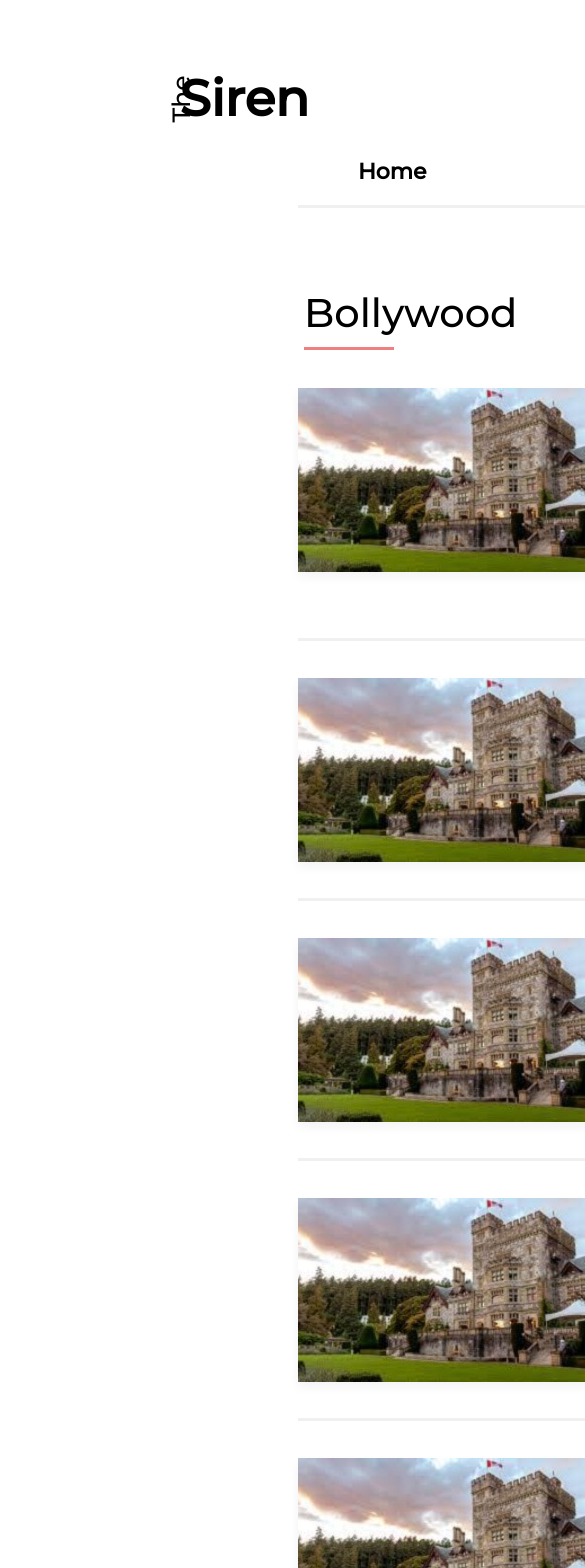
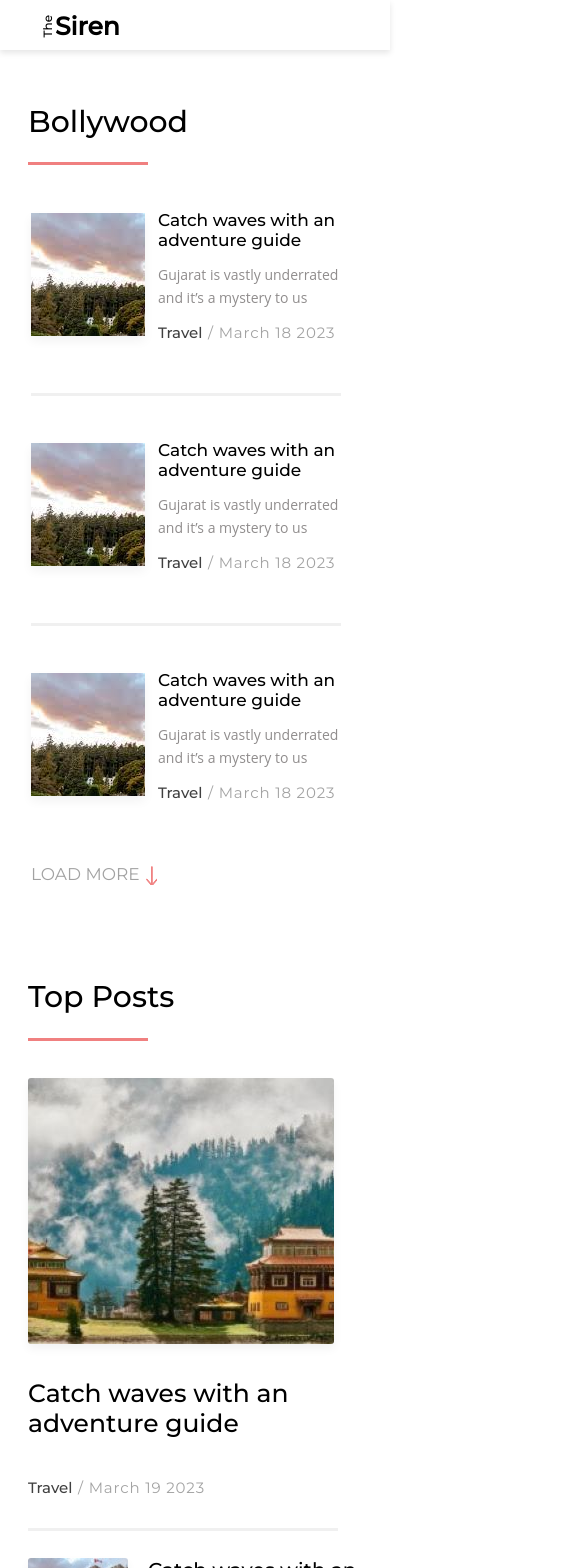
Before and after one commit to aneetmandal/BlogProjectFrontend, a React (Create React App) app in the folder reactblogfrontend/: page /bollywood in a window 390 px wide. Shown: the top 1568 px of the page, 585 px wide, since content can reach past the window. Built offline with nearby package versions, Linux system fonts and the light colour scheme.

Commit message:
Added Mobile View Bollywood Page

```diff
--- a/reactblogfrontend/src/components/bollywood.js
+++ b/reactblogfrontend/src/components/bollywood.js
@@ -32,28 +32,28 @@ class Bollywood extends Component{
 
                 <div className='BW1-Pic'></div>
                 <div className='BW1-Head'>Catch waves with an adventure guide</div>
-                <div className='BW1-Text'>Gujarat is vastly underrated and it’s a mystery to us why the region isn’t more well-</div>
+                <div className='BW1-Text'>Gujarat is vastly underrated and it’s a mystery to us<span className='BW1-MobileText'> why the region isn’t more well-</span></div>
                 <div className='BW1-Tag'>Travel</div>
                 <div className='BW1-Date'>/ March 18 2023</div>
                 <div className='BW1-HR-Line'></div>
 
                 <div className='BW2-Pic'></div>
                 <div className='BW2-Head'>Catch waves with an adventure guide</div>
-                <div className='BW2-Text'>Gujarat is vastly underrated and it’s a mystery to us why the region isn’t more well-</div>
+                <div className='BW2-Text'>Gujarat is vastly underrated and it’s a mystery to us<span className='BW2-MobileText'> why the region isn’t more well-</span></div>
                 <div className='BW2-Tag'>Travel</div>
                 <div className='BW2-Date'>/ March 18 2023</div>
                 <div className='BW2-HR-Line'></div>
 
                 <div className='BW3-Pic'></div>
                 <div className='BW3-Head'>Catch waves with an adventure guide</div>
-                <div className='BW3-Text'>Gujarat is vastly underrated and it’s a mystery to us why the region isn’t more well-</div>
+                <div className='BW3-Text'>Gujarat is vastly underrated and it’s a mystery to us<span className='BW3-MobileText'> why the region isn’t more well-</span></div>
                 <div className='BW3-Tag'>Travel</div>
                 <div className='BW3-Date'>/ March 18 2023</div>
                 <div className='BW3-HR-Line'></div>
 
                 <div className='BW4-Pic'></div>
                 <div className='BW4-Head'>Catch waves with an adventure guide</div>
-                <div className='BW4-Text'>Gujarat is vastly underrated and it’s a mystery to us why the region isn’t more well-</div>
+                <div className='BW4-Text'>Gujarat is vastly underrated and it’s a mystery to us<span className='BW4-MobileText'> why the region isn’t more well-</span></div>
                 <div className='BW4-Tag'>Travel</div>
                 <div className='BW4-Date'>/ March 18 2023</div>
                 <div className='BW4-HR-Line'></div>
--- a/reactblogfrontend/src/styles/bollywood.css
+++ b/reactblogfrontend/src/styles/bollywood.css
@@ -1197,3 +1197,484 @@ position: absolute;
                                                             opacity: 1;
                                                             position: absolute;
                                                             }
+
+@media(max-width:400px){
+
+
+    html, body {
+        overflow-x:visible;
+      }
+      body {
+        position: relative
+      }
+
+    .Bollywood-Page{
+        /* margin-top: 55px; */
+        height: 2050px;
+        width: 385px;
+        overflow-x: hidden;
+        position: relative;
+        z-index: 4;
+    }
+
+    /* .B-Header-Section{
+        top: 0px;
+        left: 0px;
+        width: 100%;
+        height: 50px;
+        background: #FFFFFF 0% 0% no-repeat padding-box;
+        box-shadow: 0px 3px 6px #0000001A;
+        opacity: 1;
+        position: fixed;
+        overflow: hidden;
+        z-index: 3;
+    } */
+
+    .B-Heading-1{
+        top: -12px;
+        left: 50px;
+        font-size: 12px;
+        /* position: relative; */
+    }
+
+    .B-Heading-2{
+        top: -49px;
+        left: 55px;
+        font-size: 25px;
+        /* position: relative; */
+    }
+
+    .B-Header-Section{
+        top: 0px;
+        left: 0px;
+        width: 100%;
+        height: 50px;
+        background: #FFFFFF 0% 0% no-repeat padding-box;
+        box-shadow: 0px 3px 6px #0000001A;
+        opacity: 1;
+        position: fixed;
+        overflow: hidden;
+        z-index: 3;
+    }
+
+    .B-Body-Section{
+        margin-top: 55px;
+        z-index: 2;
+        overflow-x: hidden;
+        overflow-y: hidden;
+        height: 2050px;
+        width: 393px;
+    }
+    .Bollywood-Section{
+
+        z-index: 1;
+        overflow-x: hidden;
+       overflow-y: hidden;
+       height: 2100px;
+       width: 400px;
+    }
+
+    .Menu-Bar{
+        display: none;
+    }
+
+    .Bollywood-Header{
+        top: 40px;
+        left: 20px;
+        font-size: 30px;
+    }
+
+    .Bollywood-Header-Line{
+        top: 50px;
+        left: 20px;
+        width: 120px;
+
+    }
+
+    .BW1-Pic{
+        display: none;
+    }
+
+    .BW1-Head{
+        display: none;
+    }
+
+    .BW1-Text{
+        display: none;
+    }
+
+    .BW1-Tag{
+        display: none;
+    }
+
+    .BW1-Date{
+        display: none;
+    }
+
+    .BW1-HR-Line{
+        display: none;
+    }
+
+    .BW2-Pic{
+        top: 150px;
+        left: 23px;
+        width: 114px;
+        height: 123px;
+        background: transparent url('../pictures/Castle.jpg') 0% 0% no-repeat padding-box;
+    }
+
+    .BW2-Head{
+        top: 147px;
+        left: 150px;
+        font-size: 17px;
+        width: 250px;
+        height: 134px;
+    }
+
+    .BW2-Text{
+        top: 200px;
+        left: 150px;
+        font-size: 14px;
+        width: 200px;
+        height: 200px;
+    }
+
+    .BW2-MobileText{
+        display: none;
+    }
+
+    .BW2-Tag{
+        top: 260px;
+        left: 150px;
+    }
+
+    .BW2-Date{
+        top: 260px;
+        left: 200px;
+    }
+
+    .BW2-HR-Line{
+        top: 330px;
+        left: 23px;
+        width: 310px;
+    }
+
+    .BW3-Pic{
+        top: 380px;
+        left: 23px;
+        width: 114px;
+        height: 123px;
+        background: transparent url('../pictures/Castle.jpg') 0% 0% no-repeat padding-box;
+    }
+
+    .BW3-Head{
+        top: 377px;
+        left: 150px;
+        font-size: 17px;
+        width: 250px;
+        height: 134px;
+    }
+
+    .BW3-Text{
+        top: 430px;
+        left: 150px;
+        font-size: 14px;
+        width: 200px;
+        height: 200px;
+    }
+
+    .BW3-MobileText{
+        display: none;
+    }
+
+    .BW3-Tag{
+        top: 490px;
+        left: 150px;
+    }
+
+    .BW3-Date{
+        top: 490px;
+        left: 200px;
+    }
+
+    .BW3-HR-Line{
+        top: 560px;
+        left: 23px;
+        width: 310px;
+    }
+
+    .BW4-Pic{
+        top: 610px;
+        left: 23px;
+        width: 114px;
+        height: 123px;
+        background: transparent url('../pictures/Castle.jpg') 0% 0% no-repeat padding-box;
+    }
+
+    .BW4-Head{
+        top: 607px;
+        left: 150px;
+        font-size: 17px;
+        width: 250px;
+        height: 134px;
+    }
+
+    .BW4-Text{
+        top: 660px;
+        left: 150px;
+        font-size: 14px;
+        width: 200px;
+        height: 200px;
+    }
+
+    .BW4-MobileText{
+        display: none;
+    }
+
+    .BW4-Tag{
+        top: 720px;
+        left: 150px;
+    }
+
+    .BW4-Date{
+        top: 720px;
+        left: 200px;
+    }
+
+    .BW4-HR-Line{
+        display: none;
+    }
+
+    .BW5-Pic{
+        display: none;
+    }
+
+    .BW5-Head{
+        display: none;
+    }
+
+    .BW5-Text{
+        display: none;
+    }
+
+    .BW5-Tag{
+        display: none;
+    }
+
+    .BW5-Date{
+        display: none;
+    }
+
+    .BW5-HR-Line{
+        display: none;
+    }
+
+    .BW6-Pic{
+        display: none;
+    }
+
+    .BW6-Head{
+        display: none;
+    }
+
+    .BW6-Text{
+        display: none;
+    }
+
+    .BW6-Tag{
+        display: none;
+    }
+
+    .BW6-Date{
+        display: none;
+    }
+
+    .BW6-HR-Line{
+        display: none;
+    }
+
+    .BW7-Pic{
+        display: none;
+    }
+
+    .BW7-Head{
+        display: none;
+    }
+
+    .BW7-Text{
+        display: none;
+    }
+
+    .BW7-Tag{
+        display: none;
+    }
+
+    .BW7-Date{
+        display: none;
+    }
+
+    .B-Load-Arrow{
+        top: 803px;
+        left: 138px;
+    }
+
+    .B-Load-More{
+        top: 800px;
+        left: 23px;
+    }
+
+    .B-Top-Header{
+        top: 970px;
+        font-size: 30px;
+        left: 20px;
+    }
+
+    .B-Header-Line{
+        top: 1030px;
+        left: 20px;
+        width: 120px;
+    }
+
+    .BTP-1-Pic{
+        top: 1070px;
+        left: 20px;
+        width: 306px;
+        height: 266px;
+        background: transparent url('../pictures/TempleView.jpg') 0% 0% no-repeat padding-box;
+    }
+
+    .BTP-1-Head{
+        top: 1370px;
+        left: 20px;
+        font-size: 25px;
+        width: 270px;
+    }
+
+    .BTP-1-Tag{
+        top: 1470px;
+        left: 20px;
+    }
+
+    .BTP-1-Time{
+        top: 1470px;
+        left: 70px;
+    }
+
+    .BTP-1-HR{
+        top: 1520px;
+        left: 20px;
+        width: 310px;
+    }
+
+    .BTP-2-Pic{
+        top: 1550px;
+        left: 20px;
+        width: 100px;
+        height: 100px;
+        background: transparent url('../pictures/mincastle.jpg') 0% 0% no-repeat padding-box;
+    }
+
+    .BTP-2-Head{
+        top: 1550px;
+        left: 140px;
+        font-size: 20px;
+        width: 270px;
+    }
+
+    .BTP-2-Tag{
+        top: 1635px;
+        left: 140px;
+    }
+
+    .BTP-2-Time{
+        top: 1635px;
+        left: 190px;
+    }
+
+    .BTP-2-HR{
+        top: 1685px;
+        left: 20px;
+        width: 310px;
+    }
+
+    .BTP-3-Pic{
+        top: 1715px;
+        left: 20px;
+        width: 100px;
+        height: 100px;
+        background: transparent url('../pictures/mincastle.jpg') 0% 0% no-repeat padding-box;
+    }
+
+    .BTP-3-Head{
+        top: 1715px;
+        left: 140px;
+        font-size: 20px;
+        width: 270px;
+    }
+
+    .BTP-3-Tag{
+        top: 1800px;
+        left: 140px;
+    }
+
+    .BTP-3-Time{
+        top: 1800px;
+        left: 190px;
+    }
+
+    .BTP-3-HR{
+        top: 1850px;
+        left: 20px;
+        width: 310px;
+    }
+
+    .BTP-4-Pic{
+        top: 1880px;
+        left: 20px;
+        width: 100px;
+        height: 100px;
+        background: transparent url('../pictures/mincastle.jpg') 0% 0% no-repeat padding-box;
+    }
+
+    .BTP-4-Head{
+        top: 1880px;
+        left: 140px;
+        font-size: 20px;
+        width: 270px;
+    }
+
+    .BTP-4-Tag{
+        top: 1965px;
+        left: 140px;
+    }
+
+    .BTP-4-Time{
+        top: 1965px;
+        left: 190px;
+    }
+
+    .BTP-1-1{
+        display: none;
+    }
+
+    .BTP-2-2{
+        display: none;
+    }
+
+    .BTP-3-3{
+        display: none;
+    }
+
+    .BTP-4-4{
+        display: none;
+    }
+
+    .B-Adv{
+        display: none;
+    }
+
+    .B-Adv-Border{
+        display: none;
+    }
+
+}
```
